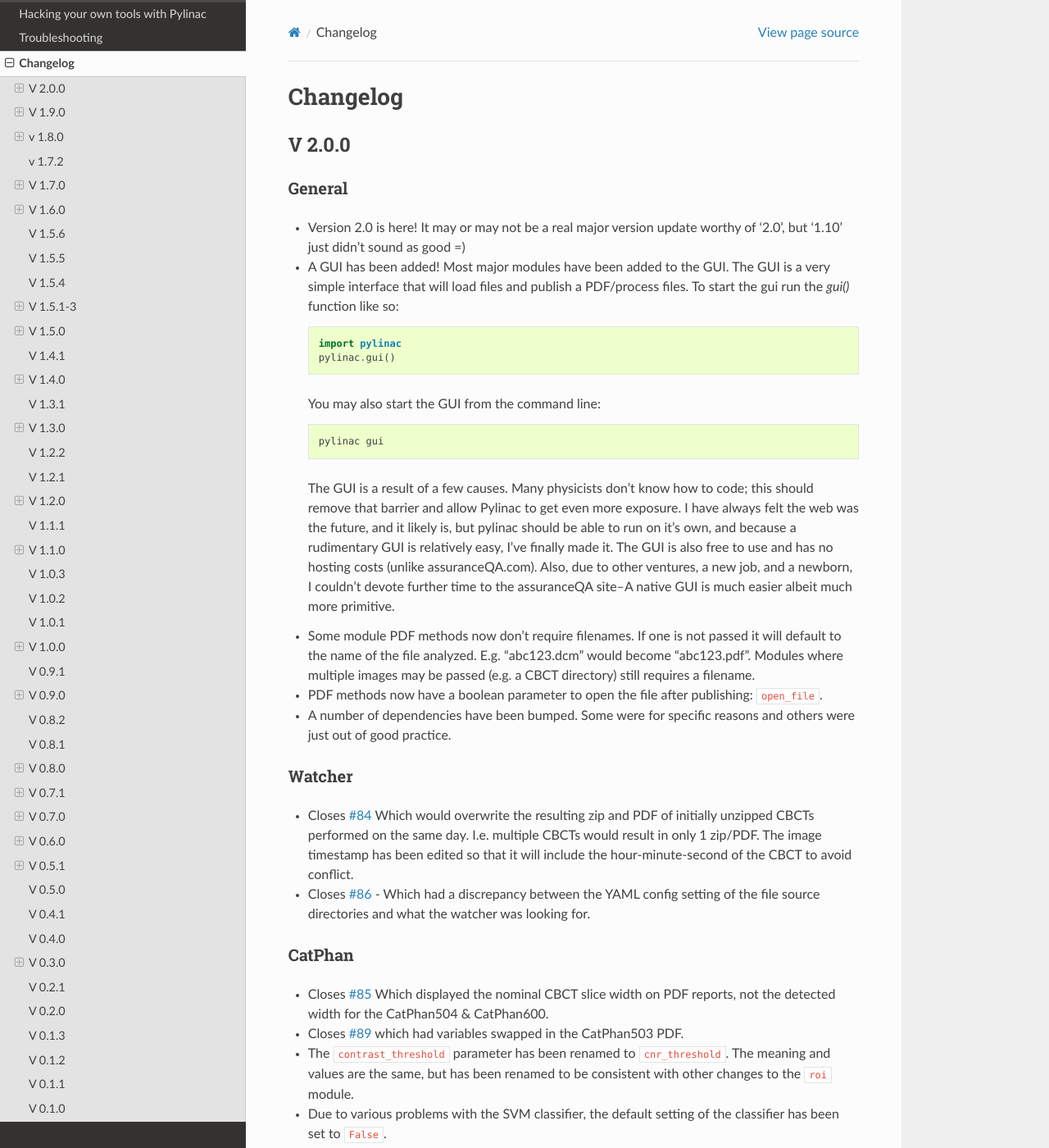
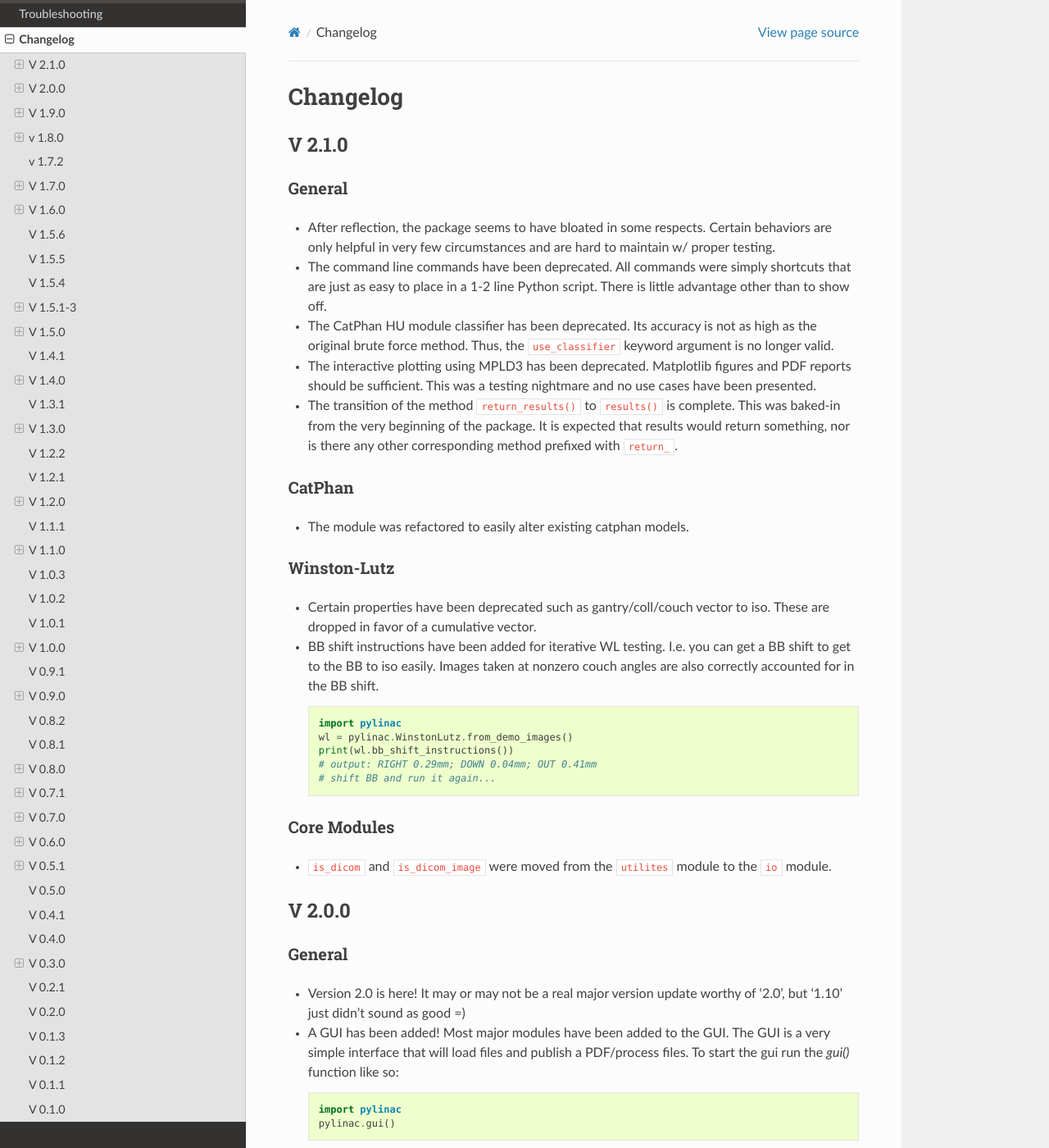
Before and after one commit to jrkerns/pylinac, a Sphinx documentation site: the page built from docs/source/changelog.rst, in a window 1280 px wide and 1400 px high. Shown: the whole window at 82% size. Built offline with Sphinx 7.4.7 and the Read the Docs theme 2.0.0, drawn with Linux system fonts in a browser that asks for light colours; cross-references to code outside the pages are shown as plain code.

Commit message:
Update 2.1 changes thus far

```diff
--- a/docs/source/changelog.rst
+++ b/docs/source/changelog.rst
@@ -2,6 +2,51 @@
 =========
 Changelog
 =========
+
+V 2.1.0
+-------
+
+General
+^^^^^^^
+
+* After reflection, the package seems to have bloated in some respects.
+  Certain behaviors are only helpful in very few circumstances and are hard to maintain w/ proper testing.
+* The command line commands have been deprecated. All commands were simply shortcuts that are just as easy to place in
+  a 1-2 line Python script. There is little advantage other than to show off.
+* The CatPhan HU module classifier has been deprecated. Its accuracy is not as high as the original brute force method.
+  Thus, the ``use_classifier`` keyword argument is no longer valid.
+* The interactive plotting using MPLD3 has been deprecated. Matplotlib figures and PDF reports should be sufficient.
+  This was a testing nightmare and no use cases have been presented.
+* The transition of the method ``return_results()`` to ``results()`` is complete. This was baked-in from the very
+  beginning of the package. It is expected that results would return something, nor is there any other corresponding
+  method prefixed with ``return_``.
+
+CatPhan
+^^^^^^^
+
+* The module was refactored to easily alter existing catphan models.
+
+Winston-Lutz
+^^^^^^^^^^^^
+
+* Certain properties have been deprecated such as gantry/coll/couch vector to iso.
+  These are dropped in favor of a cumulative vector.
+* BB shift instructions have been added for iterative WL testing.
+  I.e. you can get a BB shift to get to the BB to iso easily.
+  Images taken at nonzero couch angles are also correctly accounted for in the BB shift.
+
+  .. code-block:: python
+
+    import pylinac
+    wl = pylinac.WinstonLutz.from_demo_images()
+    print(wl.bb_shift_instructions())
+    # output: RIGHT 0.29mm; DOWN 0.04mm; OUT 0.41mm
+    # shift BB and run it again...
+
+Core Modules
+^^^^^^^^^^^^
+
+* ``is_dicom`` and ``is_dicom_image`` were moved from the ``utilites`` module to the ``io`` module.
 
 V 2.0.0
 -------
```
